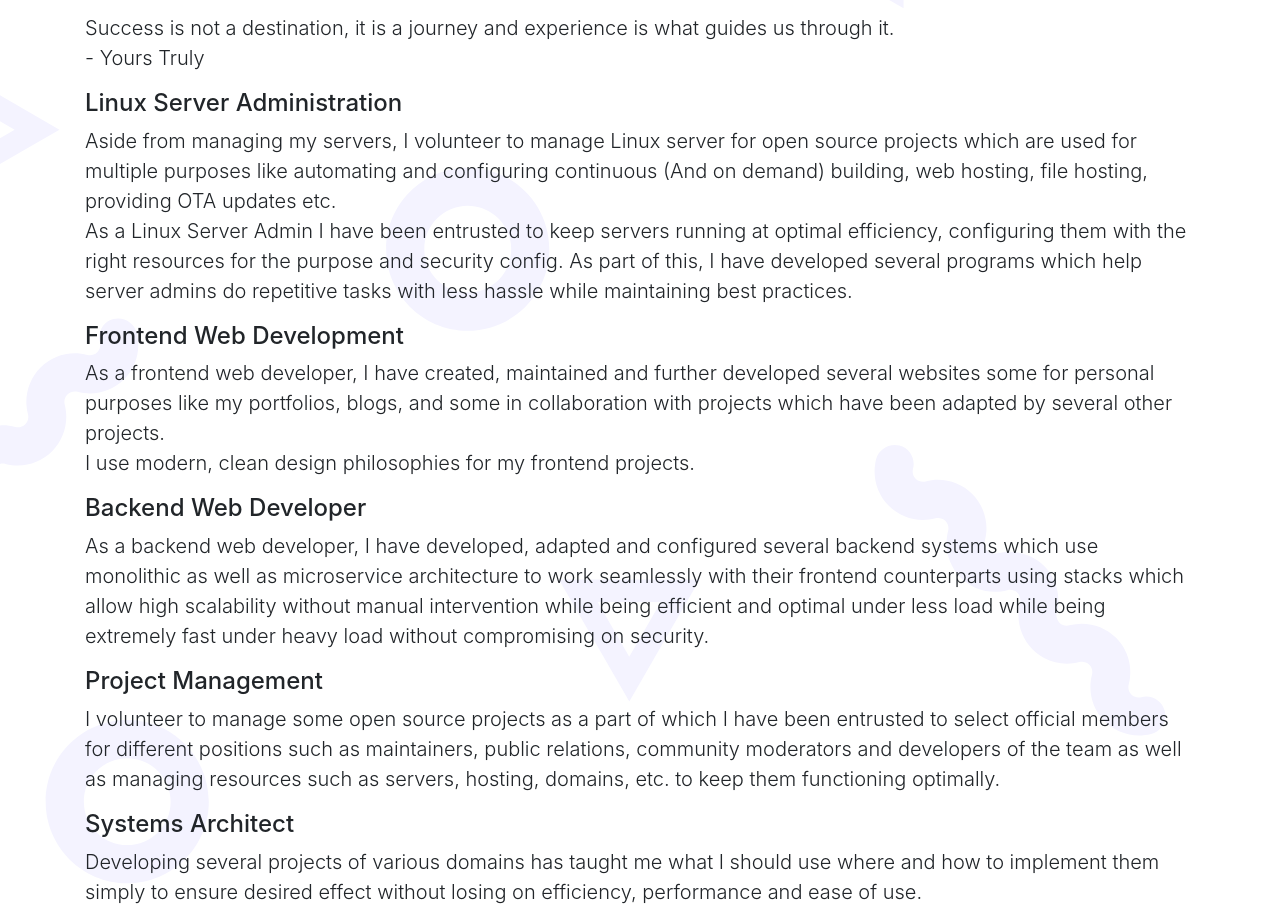
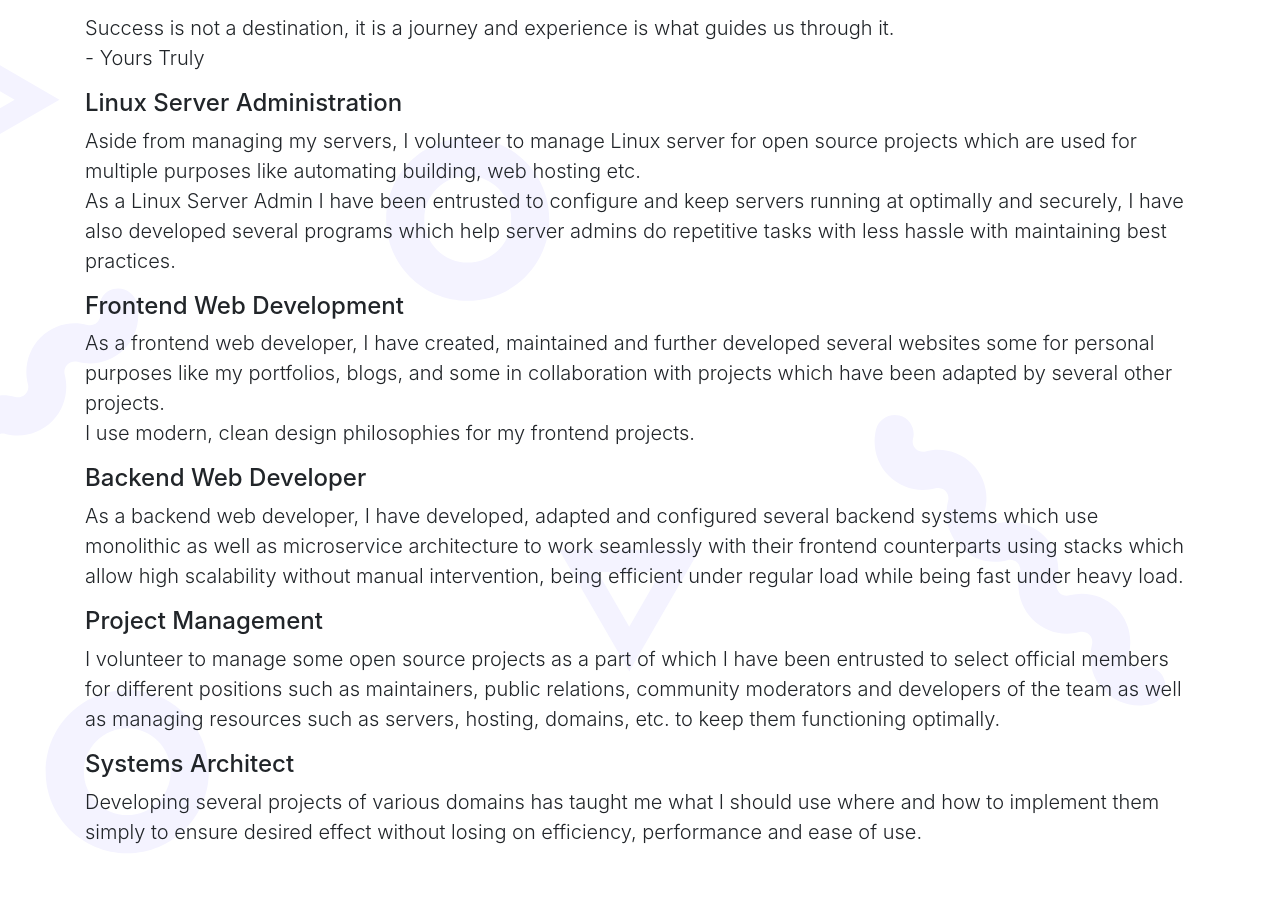
Before and after one commit to Sid-Sun/portfolio, a React (Create React App) app: page / in a window 1280 px wide. Shown: the part 1120-2042 px from the top of the page. Built offline with nearby package versions, Linux system fonts and the light colour scheme.

Commit message:
Update System Admin desc
Signed-off-by: Sid Sun <sid@sidsun.com>

```diff
--- a/src/components/Home/Home.js
+++ b/src/components/Home/Home.js
@@ -55,7 +55,8 @@ export default class Home extends PureComponent {
                                         <p className="lead mb-3">
                                             {/*Welcome to my portfolio! <br/>*/}
                                             I am an university student, a software developer who's worked in multiple
-                                            domains like web, CLI programs, automation, etc. I also write on several topics on
+                                            domains like web, CLI programs, automation, etc. I also write on several
+                                            topics on
                                             Medium!
                                             {/*I'm a flamingo that goes absolutely burst as soon as it sees a helium*/}
                                             {/*molecule within the range of 3 KM*/}
@@ -129,12 +130,11 @@ export default class Home extends PureComponent {
                             </h4>
                             <p className="lead">
                                 Aside from managing my servers, I volunteer to manage Linux server for open source
-                                projects which are used for multiple purposes like automating and configuring continuous
-                                (And on demand) building, web hosting, file hosting, providing OTA updates etc. <br/> As
-                                a Linux Server Admin I have been entrusted to keep servers running at optimal
-                                efficiency, configuring them with the right resources for the purpose and security
-                                config. As part of this, I have developed several programs which help server admins do
-                                repetitive tasks with less hassle while maintaining best practices.
+                                projects which are used for multiple purposes like automating building,
+                                web hosting etc. <br/> As a Linux Server Admin I have been entrusted to configure and
+                                keep servers running at optimally and securely, I have also developed several programs
+                                which help server admins do
+                                repetitive tasks with less hassle with maintaining best practices.
                             </p>
                             <h4>
                                 Frontend Web Development
@@ -152,9 +152,8 @@ export default class Home extends PureComponent {
                                 As a backend web developer, I have developed, adapted and configured several backend
                                 systems which use monolithic as well as microservice architecture to work seamlessly
                                 with their frontend counterparts using stacks which allow high scalability without
-                                manual
-                                intervention while being efficient and optimal under less load while being extremely
-                                fast under heavy load without compromising on security.
+                                manual intervention, being efficient under regular load while being fast under heavy
+                                load.
                             </p>
                             <h4>
                                 Project Management
@@ -173,15 +172,6 @@ export default class Home extends PureComponent {
                                 how to implement them simply to ensure desired effect without losing on efficiency,
                                 performance and ease of use.
                             </p>
-                            {/*<h4>*/}
-                            {/*    Android Development*/}
-                            {/*</h4>*/}
-                            {/*<p className="lead">*/}
-                            {/*    Prior to finding my interest in developing simple, secure and useful software I had*/}
-                            {/*    gotten into development and building of the core android platform which has given me a*/}
-                            {/*    good understanding of how many systems work internally and taught me best practices of*/}
-                            {/*    how one should implement software in general.*/}
-                            {/*</p>*/}
                         </div>
                     </Container>
                 </div>
```
